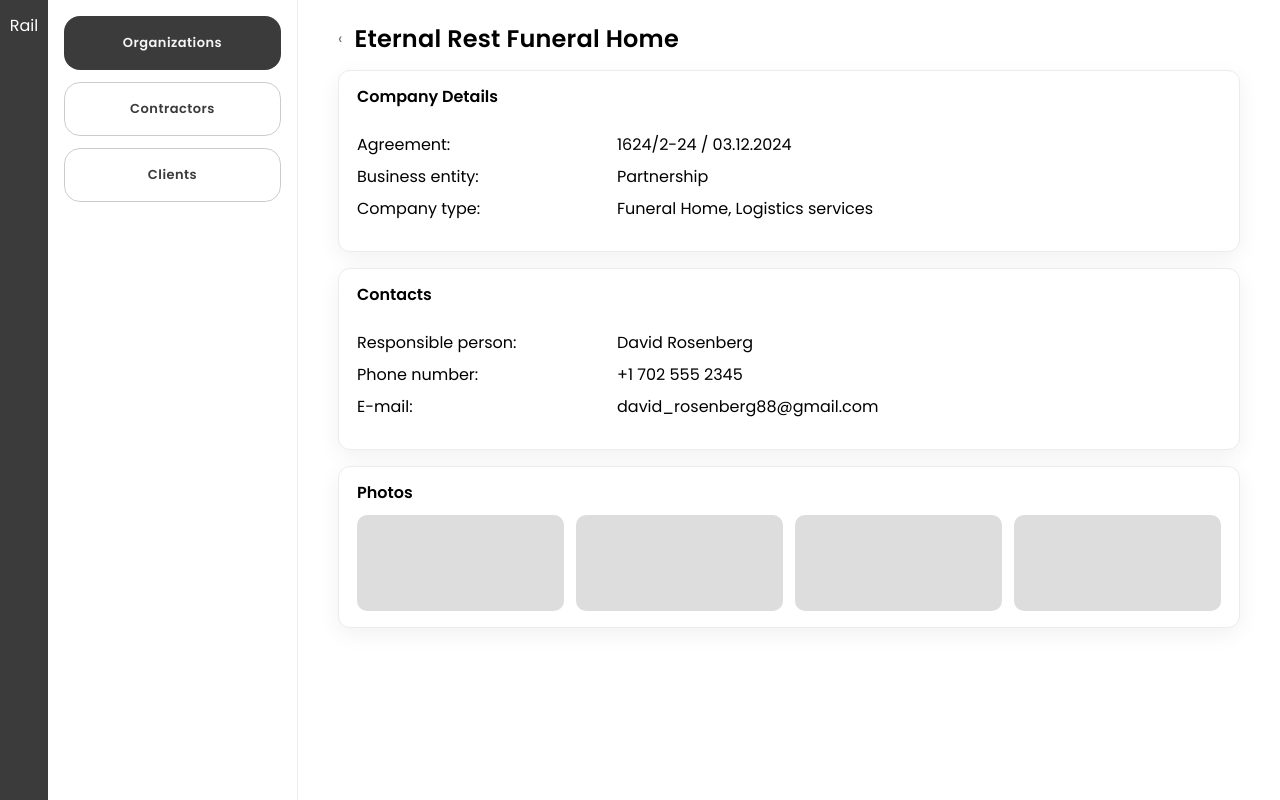
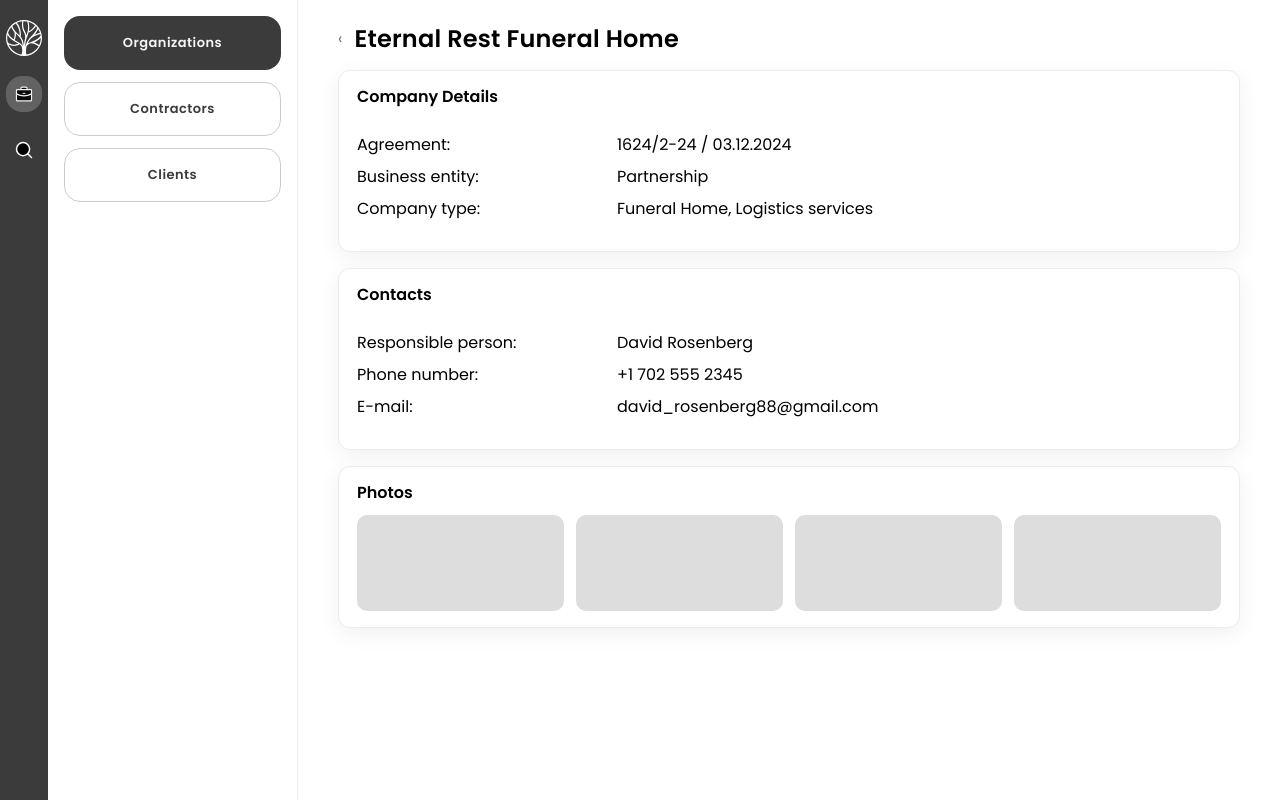
Before and after one commit to kzv-nursultan/afs-test, a React (Vite) app: page / in a window 1280 px wide. Built offline with nearby package versions, Linux system fonts and the light colour scheme.

Commit message:
created base layout and set up router

```diff
--- a/package.json
+++ b/package.json
@@ -16,6 +16,7 @@
     "mobx-react-lite": "^4.1.0",
     "react": "^19.1.1",
     "react-dom": "^19.1.1",
+    "react-router-dom": "^7.8.2",
     "sass": "^1.91.0"
   },
   "devDependencies": {
--- a/src/components/Rail/Rail.module.scss
+++ b/src/components/Rail/Rail.module.scss
@@ -0,0 +1,57 @@
+@use "@/styles/variables" as *;
+
+.rail {
+  /* rail width is controlled by your grid column; these are inner paddings */
+  padding: 20px 6px;                  /* per spec */
+  display: flex;
+  flex-direction: column;
+  align-items: center;
+  gap: 20px;                          /* gap between blocks (logo / nav / footer) */
+  background: $grey-regular;                /* dark rail */
+  color: $white;
+  height: 100%;
+}
+
+.rail__logo { display: inline-flex; }
+
+.rail__nav {
+  display: flex;
+  flex-direction: column;
+  align-items: center;
+  gap: 20px;                          /* per spec: gap between icons */
+  width: 100%;
+}
+
+.rail__link {
+  /* clickable icon button */
+  display: inline-flex;
+  align-items: center;
+  justify-content: center;
+  padding: 8px;                       /* per spec */
+  border: 0;
+  background: transparent;
+  color: inherit;
+  border-radius: 16px;                 /* keeps hit area rounded even when inactive */
+  cursor: pointer;
+  transition: background-color .15s ease, transform .06s ease;
+
+  &:focus-visible { outline: 3px solid rgba(255,255,255,.35); outline-offset: 2px; }
+}
+
+/* Active state (per spec) */
+.rail__link--active {
+  background: $grey-hover;                 /* active bg */
+}
+
+/* Icon sizing – tweak if your SVGs already set size */
+.rail__icon,
+.rail__icon > svg {
+  width: 20px;
+  height: 20px;
+}
+
+/* Footer (e.g., search / settings) sticks to bottom if rail is tall) */
+.rail__footer {
+  margin-top: auto;
+  display: inline-flex;
+}
--- a/src/components/Rail/Rail.tsx
+++ b/src/components/Rail/Rail.tsx
@@ -1,3 +1,47 @@
-export default function Rail() {
-  return <div>Rail</div>;
+import React from "react";
+import s from "./Rail.module.scss";
+import { NavLink } from "react-router-dom";
+
+export type RailItem = {
+  id: string;
+  icon: React.ReactNode;
+  ariaLabel: string;
+  to: string;
+  active?: boolean;
+  onClick?: () => void;
+};
+
+type Props = {
+  logo?: React.ReactNode; // top logo (36x36 in your mock)
+  items: RailItem[]; // vertical nav items
+  footer?: React.ReactNode; // optional bottom area (e.g., settings)
+};
+
+export default function Rail({ logo, items, footer }: Props) {
+  return (
+    <aside className={s["rail"]} aria-label="Primary app rail">
+      {logo && <div className={s["rail__logo"]}>{logo}</div>}
+
+      <nav className={s["rail__nav"]}>
+        {items.map((it) => (
+          <NavLink
+            key={it.id}
+            type="button"
+            to={it.to}
+            className={[
+              s["rail__link"],
+              it.active ? s["rail__link--active"] : "",
+            ].join(" ")}
+            aria-label={it.ariaLabel}
+            aria-current={it.active ? "page" : undefined}
+            onClick={it.onClick}
+          >
+            <span className={s["rail__icon"]}>{it.icon}</span>
+          </NavLink>
+        ))}
+      </nav>
+
+      {footer && <div className={s["rail__footer"]}>{footer}</div>}
+    </aside>
+  );
 }
--- /dev/null
+++ b/src/icons/Search.tsx
@@ -0,0 +1,17 @@
+import type { SvgProps } from "../types/ui";
+
+function Search(props: SvgProps) {
+  return (
+    <svg viewBox="0 0 20 20" aria-hidden="true" focusable="false" {...props}>
+      <path
+        d="M9.063 15.625a6.562 6.562 0 100-13.125 6.562 6.562 0 000 13.125zM13.703 13.703L17.5 17.5"
+        stroke="currentColor"
+        strokeWidth={1.5}
+        strokeLinecap="round"
+        strokeLinejoin="round"
+      />
+    </svg>
+  );
+}
+
+export default Search;
--- a/src/layouts/AppShell/AppShell.module.scss
+++ b/src/layouts/AppShell/AppShell.module.scss
@@ -9,7 +9,6 @@
   &__rail {
     background: $grey-regular;
     color: $white;
-    padding: $inset-md;
     display: flex;
     flex-direction: column;
     align-items: center;
--- a/src/main.tsx
+++ b/src/main.tsx
@@ -1,15 +1,16 @@
-import { StrictMode } from 'react'
-import { createRoot } from 'react-dom/client'
+import { StrictMode } from "react";
+import { createRoot } from "react-dom/client";
 import "@fontsource/poppins/400.css";
 import "@fontsource/poppins/500.css";
 import "@fontsource/poppins/600.css";
 import "@fontsource/poppins/700.css";
 import "@/styles/index.scss";
 
-import App from './App.tsx'
+import { RouterProvider } from "react-router-dom";
+import { router } from "./router/index.tsx";
 
-createRoot(document.getElementById('root')!).render(
+createRoot(document.getElementById("root")!).render(
   <StrictMode>
-    <App />
-  </StrictMode>,
-)
+    <RouterProvider router={router} />
+  </StrictMode>
+);
--- a/src/pages/OrganizationDetail.tsx
+++ b/src/pages/OrganizationDetail.tsx
@@ -1,23 +1,9 @@
 import { Card } from "../components/Card/Card";
-import { NavList } from "../components/NavList/NavList";
 import { PageHeader } from "../components/PageHeader/PageHeader";
-import Rail from "../components/Rail/Rail";
-import { AppShell } from "../layouts/AppShell/AppShell";
 
 export default function OrganizationDetailsPage() {
   return (
-    <AppShell
-      rail={<Rail />}
-      sidebar={
-        <NavList
-          items={[
-            { label: "Organizations", active: true },
-            { label: "Contractors" },
-            { label: "Clients" },
-          ]}
-        />
-      }
-    >
+    <>
       <PageHeader
         title="Eternal Rest Funeral Home"
         back={<span>‹</span>}
@@ -99,6 +85,6 @@ export default function OrganizationDetailsPage() {
           </div>
         </Card>
       </div>
-    </AppShell>
+    </>
   );
 }
--- /dev/null
+++ b/src/router/index.tsx
@@ -0,0 +1,50 @@
+import { createBrowserRouter, Outlet } from "react-router-dom";
+import { AppShell } from "../layouts/AppShell/AppShell";
+import Rail from "../components/Rail/Rail";
+import Logo from "../icons/Logo";
+import Company from "../icons/Company";
+import Search from "../icons/Search";
+import { NavList } from "../components/NavList/NavList";
+import OrganizationDetailsPage from "../pages/OrganizationDetail";
+
+// The app layout route: AppShell + Rail + Sidebar + Outlet
+
+export const router = createBrowserRouter([
+  {
+    element: (
+      <AppShell
+        rail={
+          <Rail
+            logo={<Logo width={36} height={36} />}
+            items={[
+              {
+                id: "org",
+                icon: <Company />,
+                ariaLabel: "Organizations",
+                active: true,
+                to: "org",
+              },
+              { id: "search", icon: <Search />, ariaLabel: "Search", to: "" },
+            ]}
+          />
+        }
+        sidebar={
+          <NavList
+            items={[
+              { label: "Organizations", active: true },
+              { label: "Contractors" },
+              { label: "Clients" },
+            ]}
+          />
+        }
+      >
+        <Outlet />
+      </AppShell>
+    ),
+    children: [
+      { index: true, element: <OrganizationDetailsPage /> },
+
+      { path: "*", element: <h1>Not found</h1> },
+    ],
+  },
+]);
```
Also changed, not shown: 1 other file (tests, documents, lock files or other folders).
